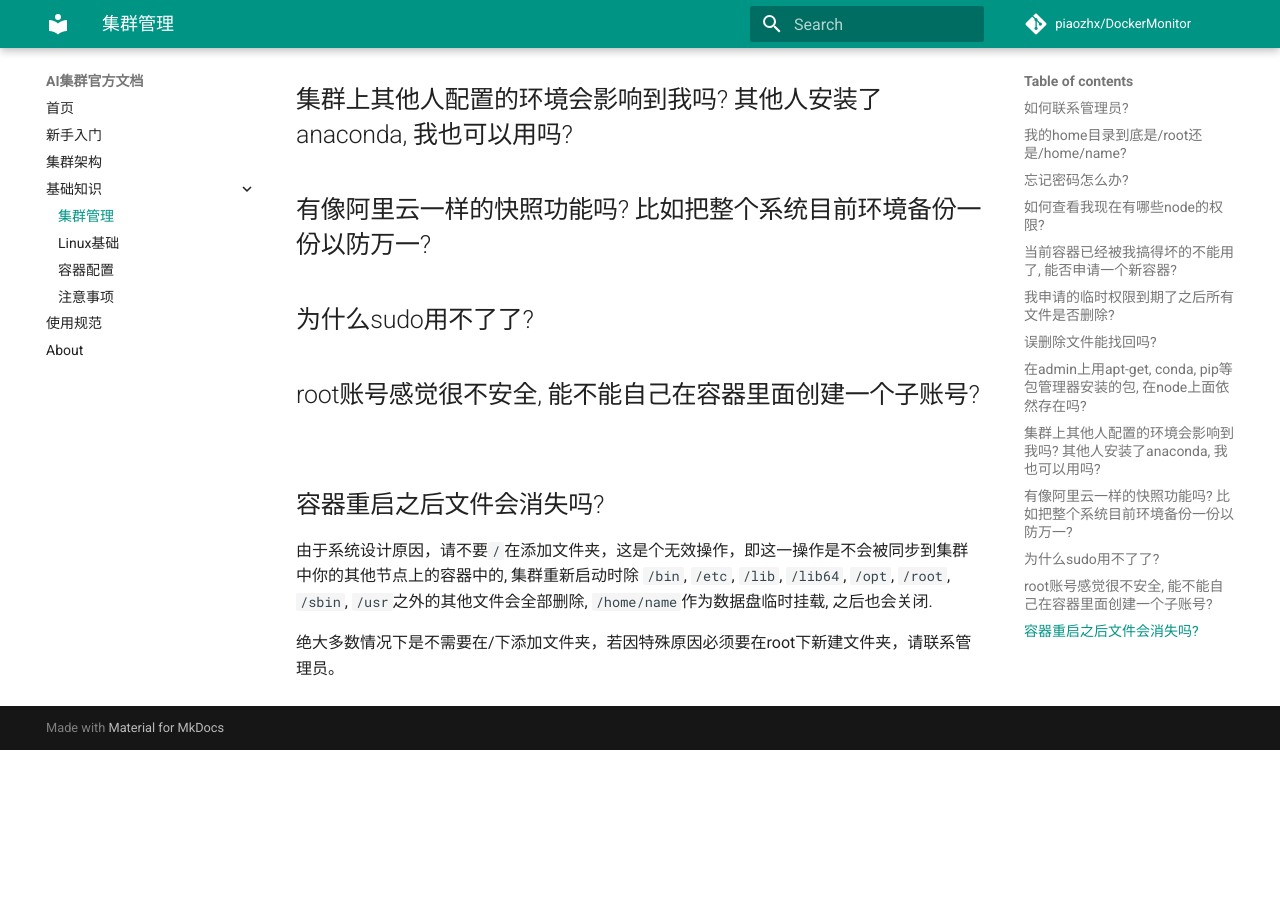
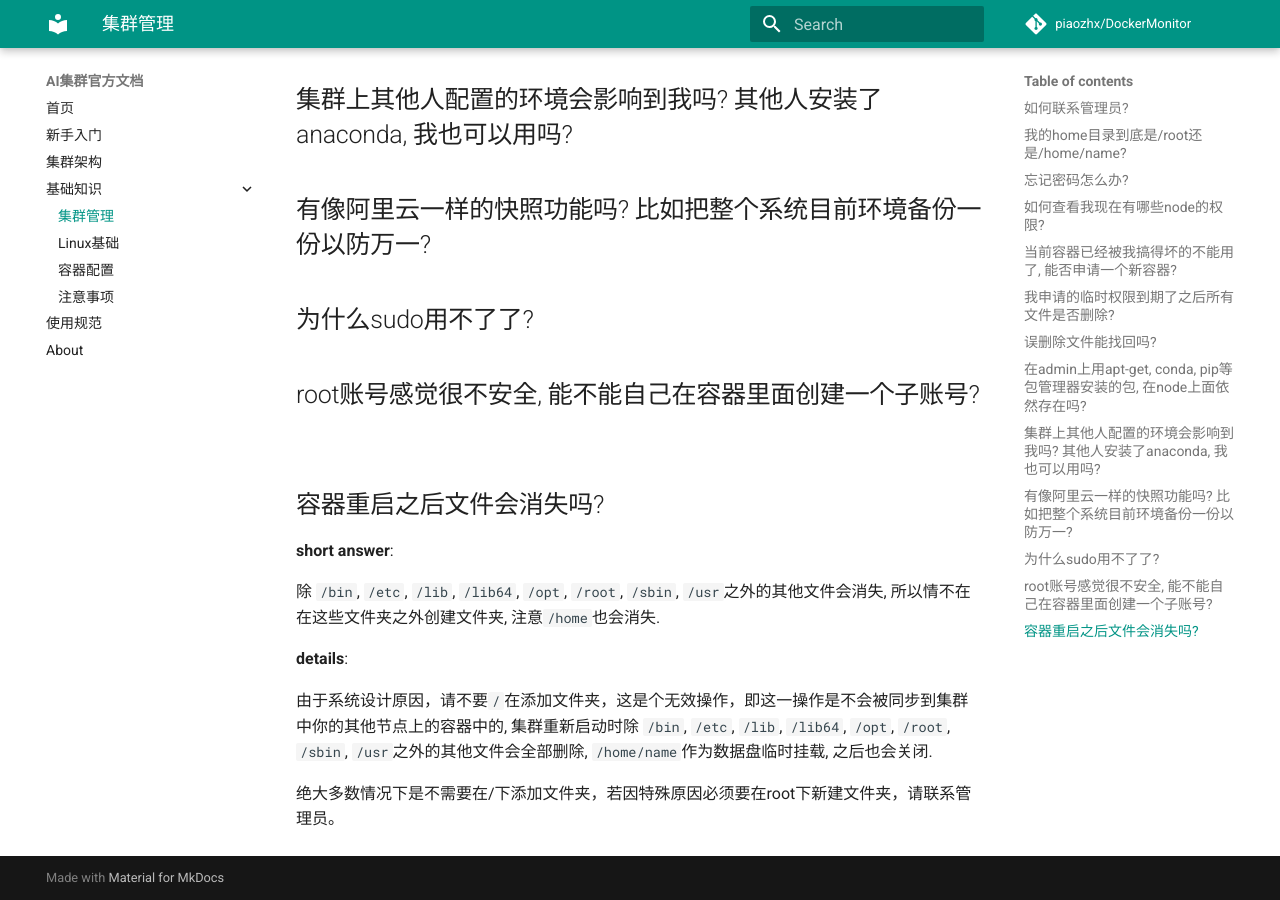
Before and after one commit to lijing1996/DockerMonitor, an MkDocs documentation site: the page built from doc/docs/QA_cluster.md, in a window 1280 px wide and 900 px high, scrolled down 917 px. Built offline with MkDocs 1.6.1 and Material for MkDocs 9.7.7, drawn with Linux system fonts in a browser that asks for light colours; comment, search, counter and statistics services are not loaded; before the commit the page ends 1667 px from its top, so only the background shows below that.

Commit message:
update QA_cluster

```diff
--- a/doc/docs/QA_cluster.md
+++ b/doc/docs/QA_cluster.md
@@ -29,6 +29,12 @@
 ## root账号感觉很不安全, 能不能自己在容器里面创建一个子账号?
 
 ## 容器重启之后文件会消失吗?
+**short answer**:
+
+除 `/bin`, `/etc`, `/lib`, `/lib64`, `/opt`, `/root`, `/sbin`, `/usr`之外的其他文件会消失, 所以情不在在这些文件夹之外创建文件夹, 注意`/home`也会消失.
+
+**details**:
+
 由于系统设计原因，请不要`/`在添加文件夹，这是个无效操作，即这一操作是不会被同步到集群中你的其他节点上的容器中的, 集群重新启动时除
 `/bin`, `/etc`, `/lib`, `/lib64`, `/opt`, `/root`, `/sbin`, `/usr`之外的其他文件会全部删除, `/home/name`作为数据盘临时挂载, 之后也会关闭.
 
```
